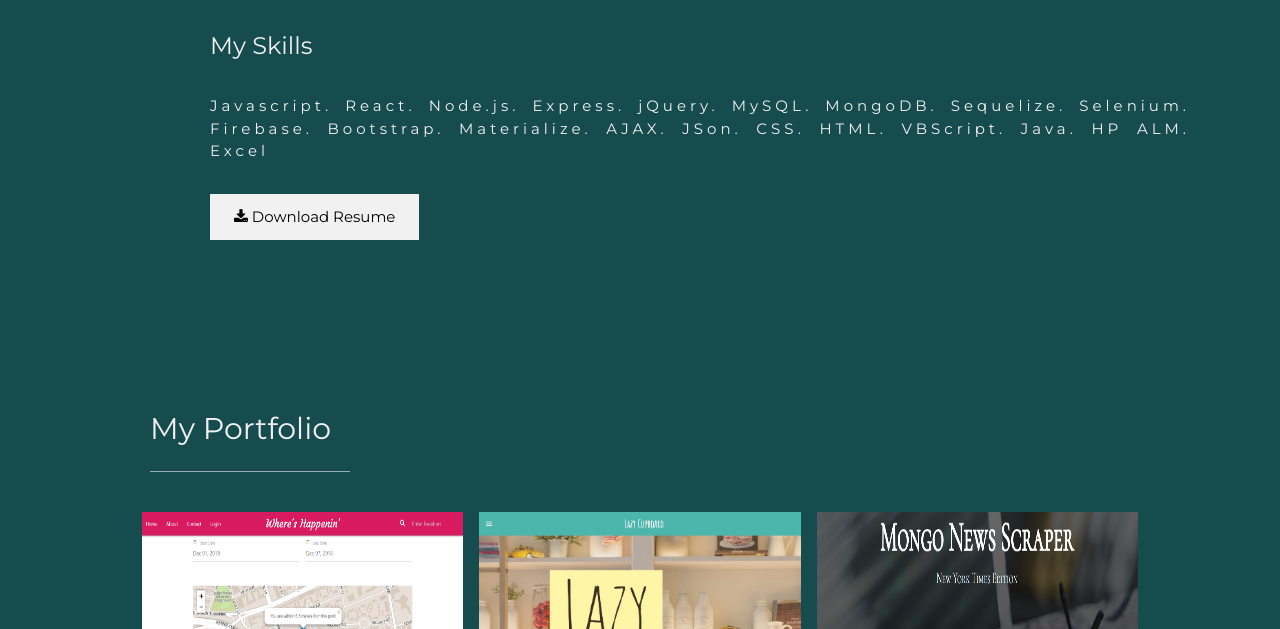
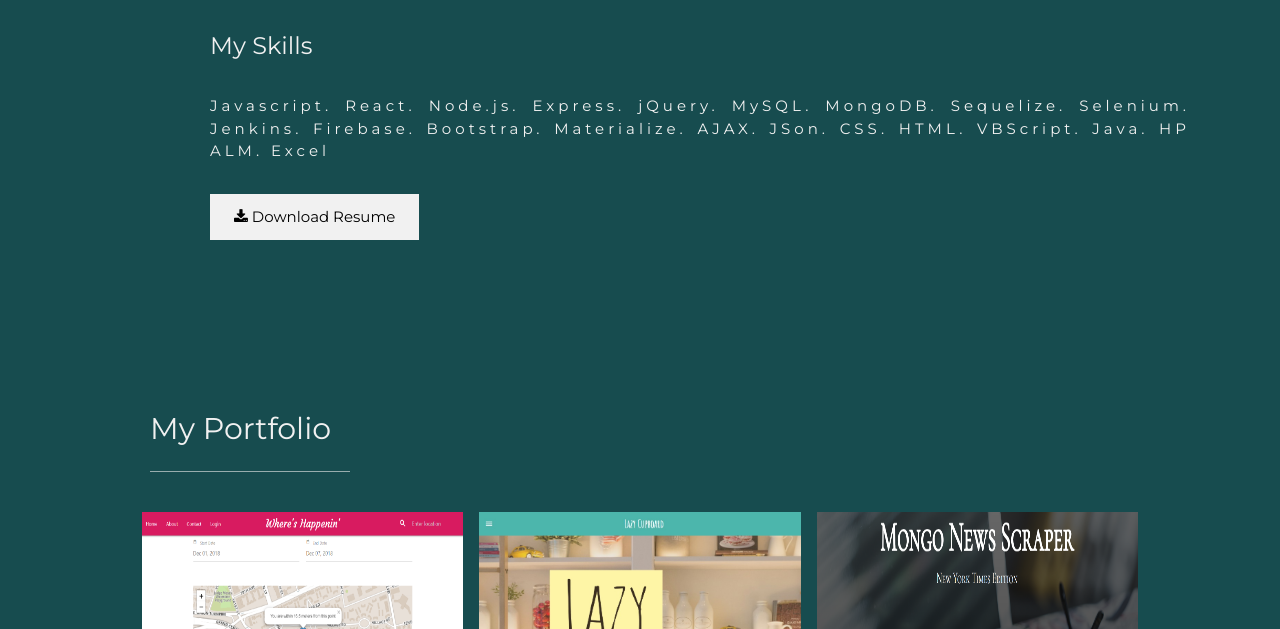
Before and after one commit to amontalto7/MainPortfolio, a plain HTML site: page index.html in a window 1280 px wide. Shown: the part 1024-1653 px from the top of the page. Drawn offline with nearby package versions, Linux system fonts and the light colour scheme.

Commit message:
Added Jenkins

```diff
--- a/index.html
+++ b/index.html
@@ -64,7 +64,7 @@
             An avid traveler, comic book nerd, tech geek, foodie, and aspiring digital nomad, I'm excited for all the possibilities that will open up as this journey continues.
     </p>
     <h3 class="w3-padding-16 w3-text-light-grey">My Skills</h3>
-    <p class="w3-wide">Javascript. React. Node.js. Express. jQuery. MySQL. MongoDB. Sequelize. Selenium. Firebase. Bootstrap. Materialize. AJAX. JSon. CSS. HTML. VBScript. Java. HP ALM. Excel</p>
+    <p class="w3-wide">Javascript. React. Node.js. Express. jQuery. MySQL. MongoDB. Sequelize. Selenium. Jenkins. Firebase. Bootstrap. Materialize. AJAX. JSon. CSS. HTML. VBScript. Java. HP ALM. Excel</p>
 
 
     <button class="w3-button w3-light-grey w3-padding-large w3-section" id="downloadResume">
```
